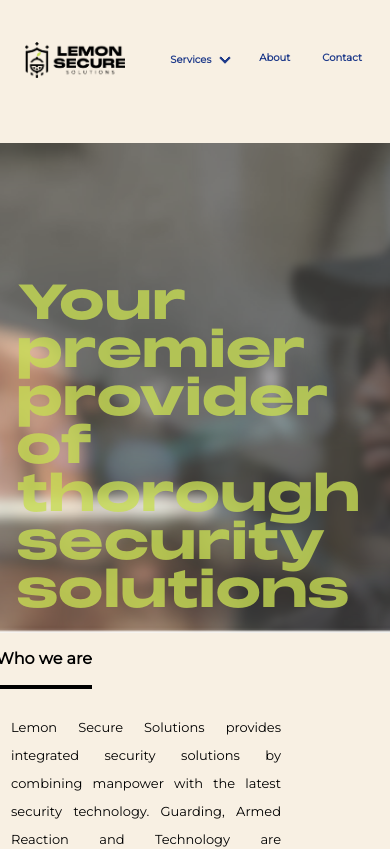
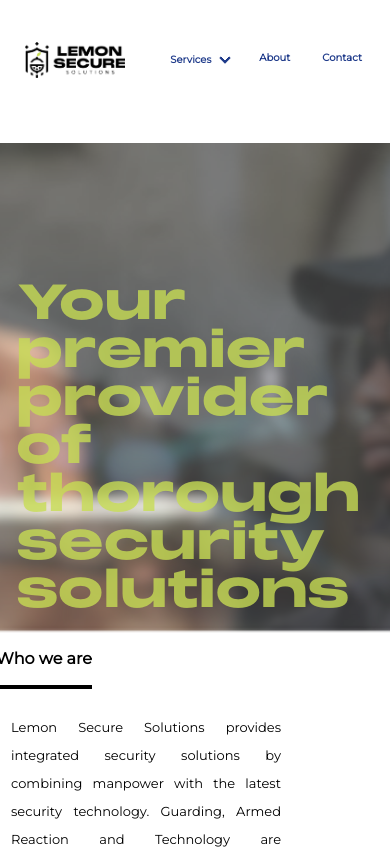
Before and after one commit to alexdev2001/lemon, a Next.js app: page / in a window 390 px wide. Shown: the top 849 px of the page. Built offline with nearby package versions, Linux system fonts and the light colour scheme.

Commit message:
committed some stuff

```diff
--- a/src/components/landing/landingcontent.jsx
+++ b/src/components/landing/landingcontent.jsx
@@ -14,7 +14,7 @@ export default function LandingContent() {
   );
   return (
     <>
-      <div className="">
+      <div >
         <div className="flex text-left responsive-layout">
           <div className="w-full text-left mr-10">
             <div className="card  grid h-32 flex-grow  shadow-none text-black text-left ml-0 font-custom headings w-full">
--- a/src/styles/globals.css
+++ b/src/styles/globals.css
@@ -5,7 +5,6 @@
 :root {
   --background: #F8F0E3;
   --foreground: #F8F0E3;
-  --mobilebackground: white;
 }
 
 @media (prefers-color-scheme: dark) {
@@ -383,5 +382,8 @@ body {
     margin-left: -60%;
   }
 
+  :root {
+    --background: #FFFFFF;
+  }
 
 }
```
